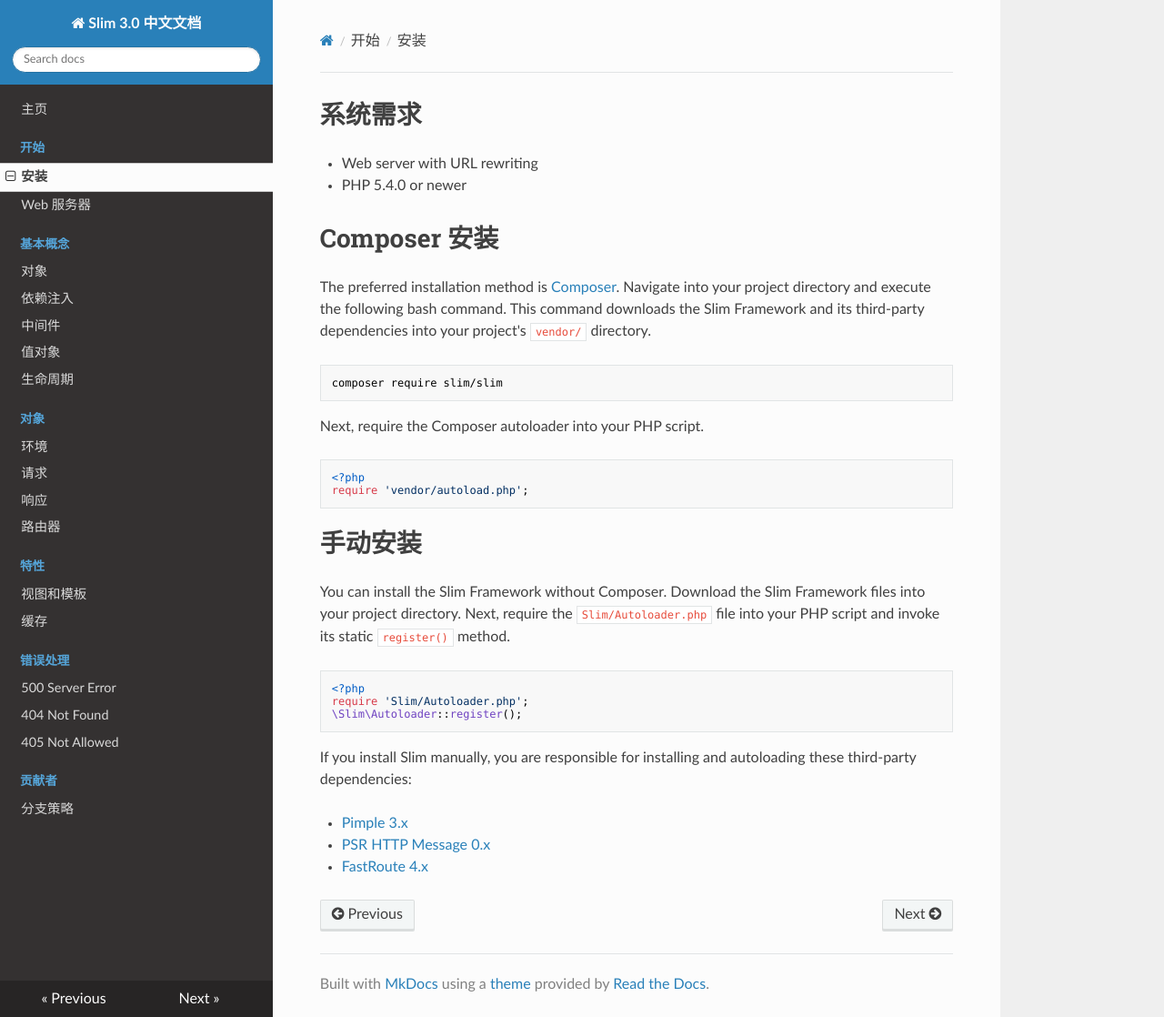
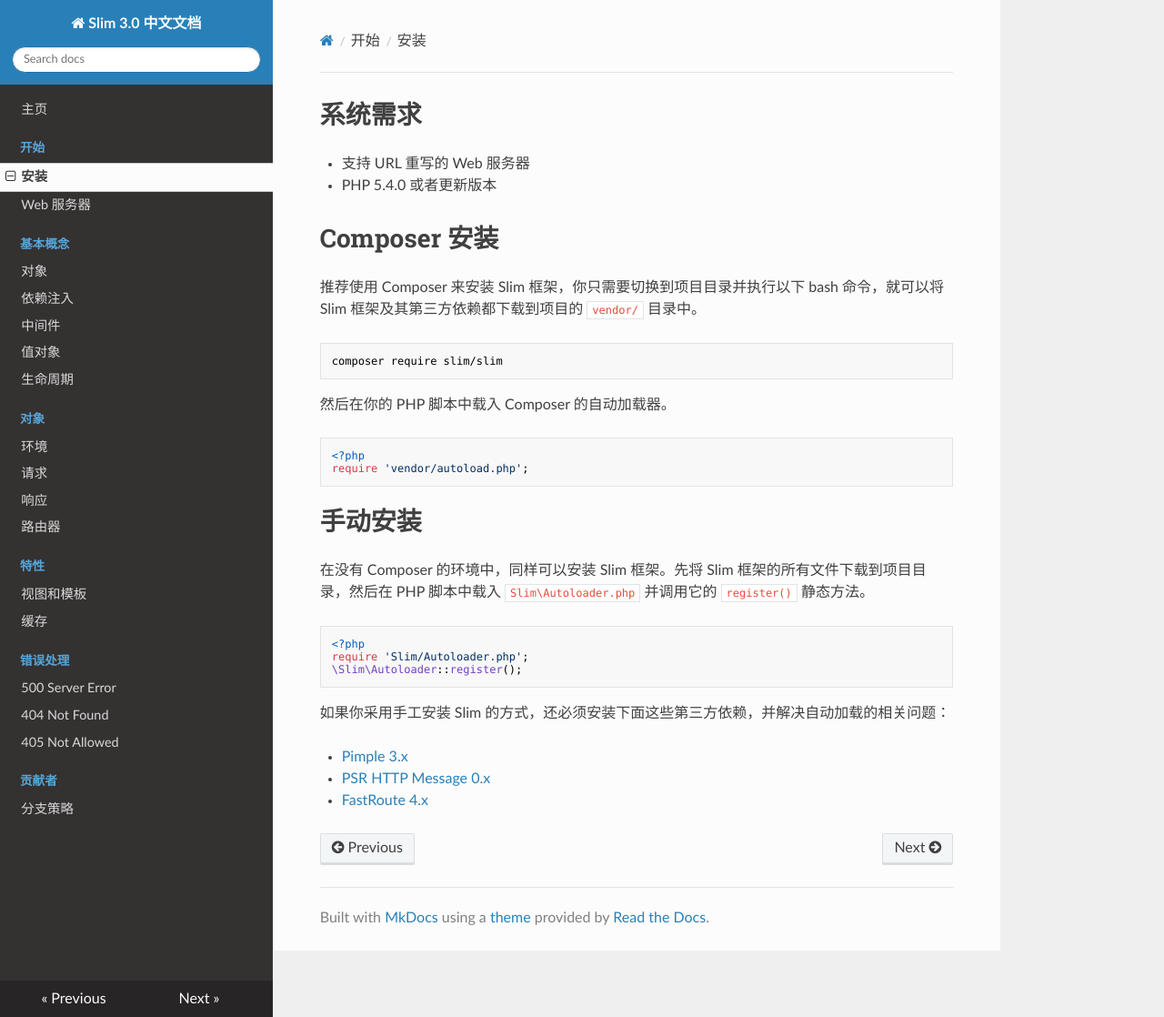
Before and after one commit to zither/slim-chinese-documentation, an MkDocs documentation site: the page built from docs/start/installation.md, in a window 1280 px wide and 1118 px high. Shown: the whole window at 91% size. Built offline with MkDocs 1.6.1, drawn with Linux system fonts in a browser that asks for light colours; nearby versions of some CDN libraries; old or Windows-style settings are respelled for this version of MkDocs.

Commit message:
翻译 installation

```diff
--- a/docs/start/installation.md
+++ b/docs/start/installation.md
@@ -1,28 +1,28 @@
 # 系统需求
 
-* Web server with URL rewriting
-* PHP 5.4.0 or newer
+* 支持 URL 重写的 Web 服务器
+* PHP 5.4.0 或者更新版本
 
 # Composer 安装
 
-The preferred installation method is [Composer](https://getcomposer.org/). Navigate into your project directory and execute the following bash command. This command downloads the Slim Framework and its third-party dependencies into your project's `vendor/` directory.
+推荐使用 Composer 来安装 Slim 框架，你只需要切换到项目目录并执行以下 bash 命令，就可以将 Slim 框架及其第三方依赖都下载到项目的 `vendor/` 目录中。
 
     composer require slim/slim
 
-Next, require the Composer autoloader into your PHP script.
+然后在你的 PHP 脚本中载入 Composer 的自动加载器。
 
     <?php
     require 'vendor/autoload.php';
 
 # 手动安装
 
-You can install the Slim Framework without Composer. Download the Slim Framework files into your project directory. Next, require the `Slim/Autoloader.php` file into your PHP script and invoke its static `register()` method.
+在没有 Composer 的环境中，同样可以安装 Slim 框架。先将 Slim 框架的所有文件下载到项目目录，然后在 PHP 脚本中载入 `Slim\Autoloader.php` 并调用它的 `register()` 静态方法。
 
     <?php
     require 'Slim/Autoloader.php';
     \Slim\Autoloader::register();
 
-If you install Slim manually, you are responsible for installing and autoloading these third-party dependencies:
+如果你采用手工安装 Slim 的方式，还必须安装下面这些第三方依赖，并解决自动加载的相关问题：
 
 * [Pimple 3.x](http://pimple.sensiolabs.org/)
 * [PSR HTTP Message 0.x](https://github.com/php-fig/http-message)
```
